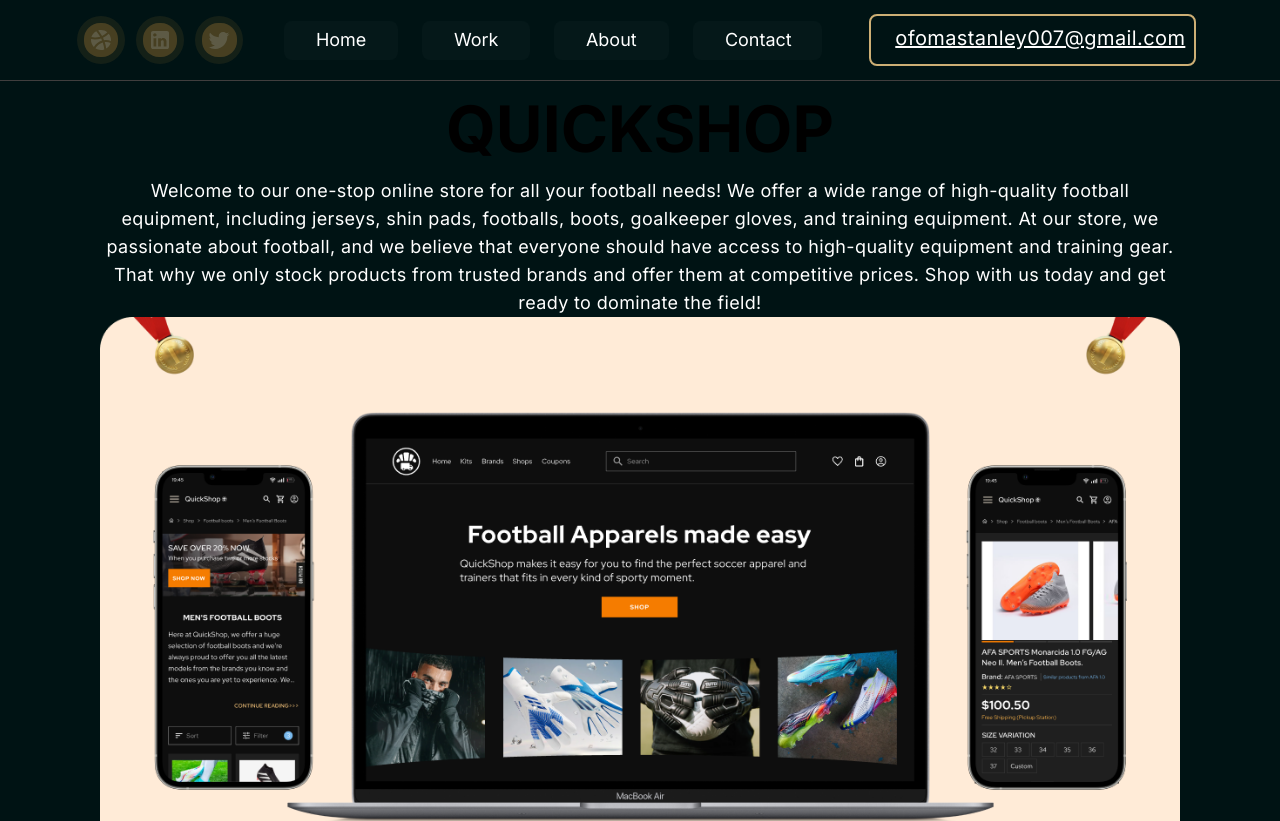
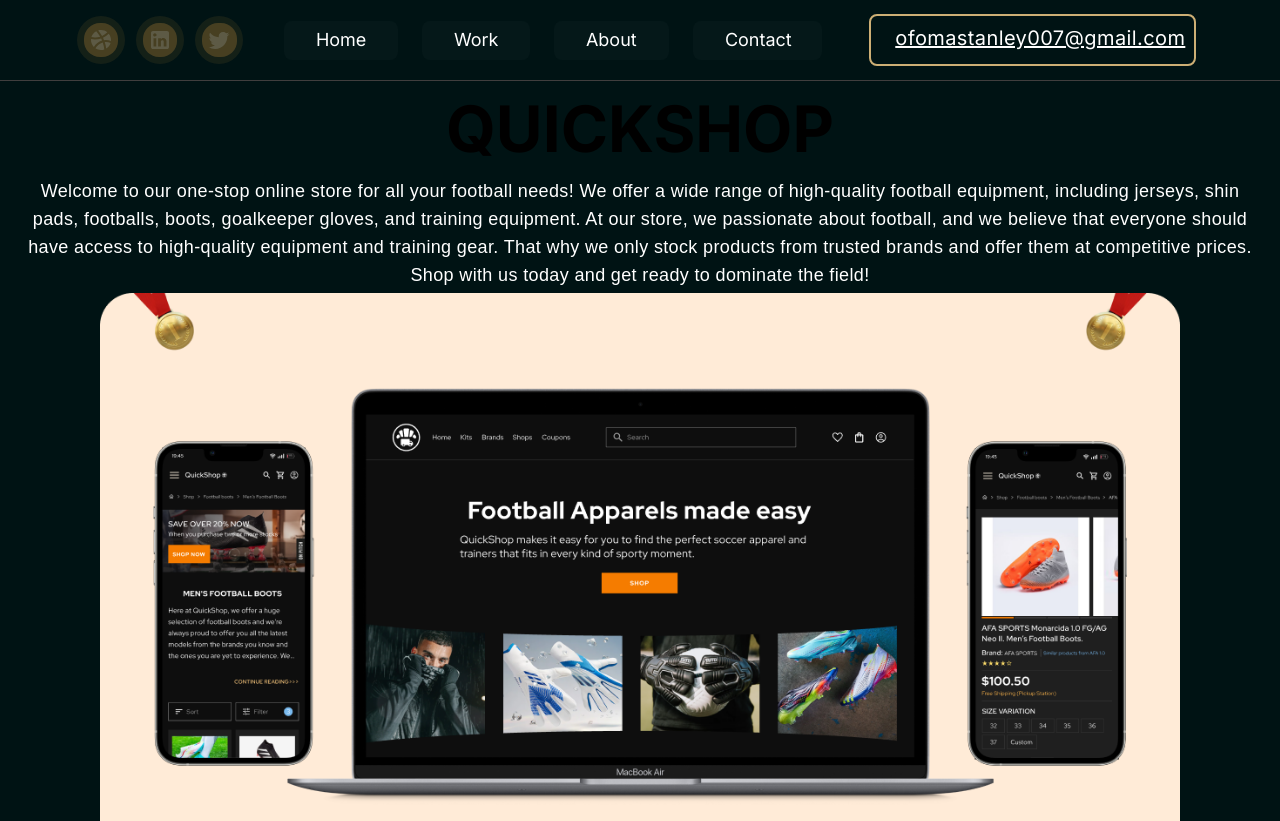
Before and after one commit to Maxwell011/portfolio-design, a Next.js app: page /Quickshop in a window 1280 px wide. Shown: the top 821 px of the page. Built offline with nearby package versions, Linux system fonts and the light colour scheme.

Commit message:
Update Quickshop page styling

```diff
--- a/src/app/Quickshop/page.tsx
+++ b/src/app/Quickshop/page.tsx
@@ -8,7 +8,7 @@ export default function QuickShop() {
     <section>
       <section className="bg-black flex flex-col items-center justify-center text-center px-[100px] py-0">
         <h1 className="text-[64px] font-bold uppercase">Quickshop</h1>
-        <p className="text-white text-lg font-normal tracking-[0.36px]">
+        <p className="text-white text-lg font-normal tracking-[0.36px] w-[1240px] h-[116px] font-plex">
           Welcome to our one-stop online store for all your football needs! We
           offer a wide range of high-quality football equipment, including
           jerseys, shin pads, footballs, boots, goalkeeper gloves, and training
```
